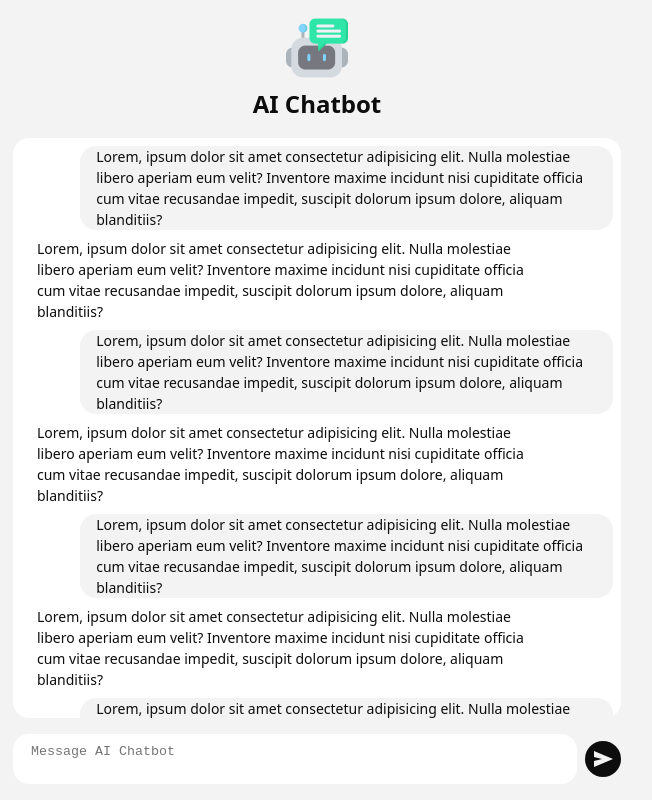
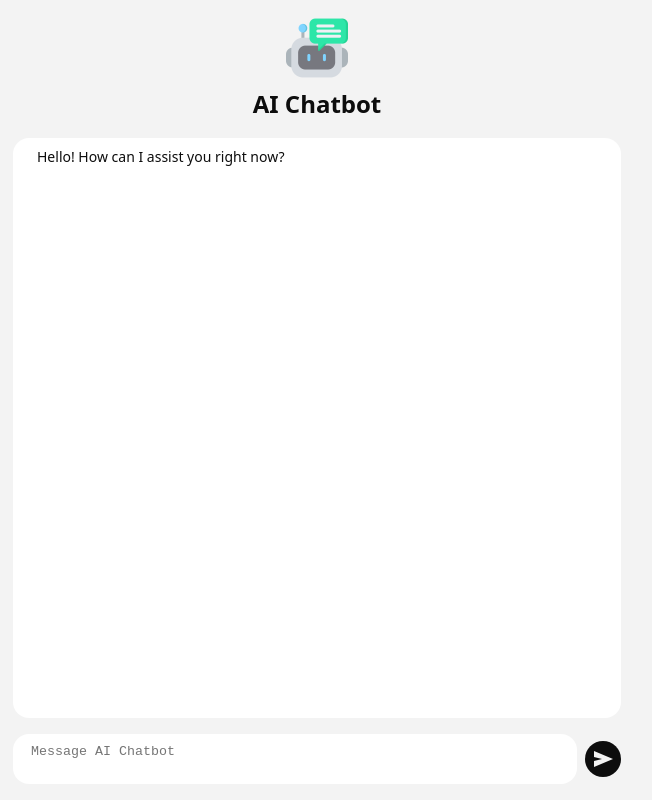
Before and after one commit to Aya-777/AI-Chatbot, a React (Vite) app in the folder AI Chatbot/: page / in a window 1280 px wide. Shown: the whole page, without its empty margins (323-975 px from the left). Built offline with nearby package versions, Linux system fonts and the light colour scheme.

Commit message:
removing fake messages and showing user messages on screen

```diff
--- a/AI Chatbot/src/App.jsx
+++ b/AI Chatbot/src/App.jsx
@@ -4,7 +4,14 @@
 import { Controls } from './components/Controls/Controls';
 
 function App() {
-  const [messages, setMessages] = useState(MESSAGES);
+  const [messages, setMessages] = useState([]);
+
+  function handleSend(content){
+    setMessages((prevMessages) => [...prevMessages, {
+      content,
+      role: 'user'
+    }]);
+  }
 
   return (
     <div className={styles.App}>
@@ -17,44 +24,8 @@
       <div className={styles.ChatContainer}>
         <Chat messages={messages} />
       </div>
-      <Controls />
+      <Controls onSend={handleSend}/>
     </div>
   );
 }
-
-const MESSAGES = [
-  {
-    role: 'user',
-    content: "Lorem, ipsum dolor sit amet consectetur adipisicing elit. Nulla molestiae libero aperiam eum velit? Inventore maxime incidunt nisi cupiditate officia cum vitae recusandae impedit, suscipit dolorum ipsum dolore, aliquam blanditiis?"
-  },
-  {
-    role: 'assistant',
-    content: "Lorem, ipsum dolor sit amet consectetur adipisicing elit. Nulla molestiae libero aperiam eum velit? Inventore maxime incidunt nisi cupiditate officia cum vitae recusandae impedit, suscipit dolorum ipsum dolore, aliquam blanditiis?"
-  },
-  {
-    role: 'user',
-    content: "Lorem, ipsum dolor sit amet consectetur adipisicing elit. Nulla molestiae libero aperiam eum velit? Inventore maxime incidunt nisi cupiditate officia cum vitae recusandae impedit, suscipit dolorum ipsum dolore, aliquam blanditiis?"
-  },
-  {
-    role: 'assistant',
-    content: "Lorem, ipsum dolor sit amet consectetur adipisicing elit. Nulla molestiae libero aperiam eum velit? Inventore maxime incidunt nisi cupiditate officia cum vitae recusandae impedit, suscipit dolorum ipsum dolore, aliquam blanditiis?"
-  },
-  {
-    role: 'user',
-    content: "Lorem, ipsum dolor sit amet consectetur adipisicing elit. Nulla molestiae libero aperiam eum velit? Inventore maxime incidunt nisi cupiditate officia cum vitae recusandae impedit, suscipit dolorum ipsum dolore, aliquam blanditiis?"
-  },
-  {
-    role: 'assistant',
-    content: "Lorem, ipsum dolor sit amet consectetur adipisicing elit. Nulla molestiae libero aperiam eum velit? Inventore maxime incidunt nisi cupiditate officia cum vitae recusandae impedit, suscipit dolorum ipsum dolore, aliquam blanditiis?"
-  },
-  {
-    role: 'user',
-    content: "Lorem, ipsum dolor sit amet consectetur adipisicing elit. Nulla molestiae libero aperiam eum velit? Inventore maxime incidunt nisi cupiditate officia cum vitae recusandae impedit, suscipit dolorum ipsum dolore, aliquam blanditiis?"
-  },
-  {
-    role: 'assistant',
-    content: "Lorem, ipsum dolor sit amet consectetur adipisicing elit. Nulla molestiae libero aperiam eum velit? Inventore maxime incidunt nisi cupiditate officia cum vitae recusandae impedit, suscipit dolorum ipsum dolore, aliquam blanditiis?"
-  },
-]
-
 export default App
--- a/AI Chatbot/src/components/Chat/Chat.jsx
+++ b/AI Chatbot/src/components/Chat/Chat.jsx
@@ -1,9 +1,14 @@
 import styles from './Chat.module.css';
+
+const WELCOME_MESSAGE = {
+  role: "assistant",
+  content: "Hello! How can I assist you right now?",
+}
 
 export function Chat({messages}){
   return (
     <div className={styles.Chat}>
-      {messages.map(({role, content}, index) => (
+      {[WELCOME_MESSAGE, ...messages].map(({role, content}, index) => (
         <div key={index} data-role={role} className={styles.Message}>
           {content}
         </div>
--- a/AI Chatbot/src/components/Controls/Controls.jsx
+++ b/AI Chatbot/src/components/Controls/Controls.jsx
@@ -1,13 +1,34 @@
+import { useState } from 'react';
 import styles from './Controls.module.css';
 
-export function Controls(){
+export function Controls({onSend}){
+  const [content, setContent] = useState("");
+
+  function handleContentChange(event) {
+    setContent(event.target.value);
+  }
+
+  function handleContentSend(){
+    if(content.length > 0){
+      onSend(content);
+      setContent("");
+    }
+  }
 
   return(
     <div className={styles.Controls}>
       <div className={styles.TextAreaContainer}>
-        <textarea className={styles.TextArea} placeholder="Message AI Chatbot"/>
+        <textarea
+          className={styles.TextArea}
+          placeholder="Message AI Chatbot"
+          value={content}
+          onChange={handleContentChange}
+        />
       </div>
-      <button className={styles.Button}>
+      <button
+        className={styles.Button}
+        onClick={handleContentSend}
+      >
         <SendIcon />
       </button>
     </div>
--- a/AI Chatbot/src/components/Controls/Controls.module.css
+++ b/AI Chatbot/src/components/Controls/Controls.module.css
@@ -32,6 +32,7 @@
   border-radius: 50%;
   outline: none;
   background: #0d0d0d;
+  cursor: pointer;
 }
 
 .Button svg {
```
